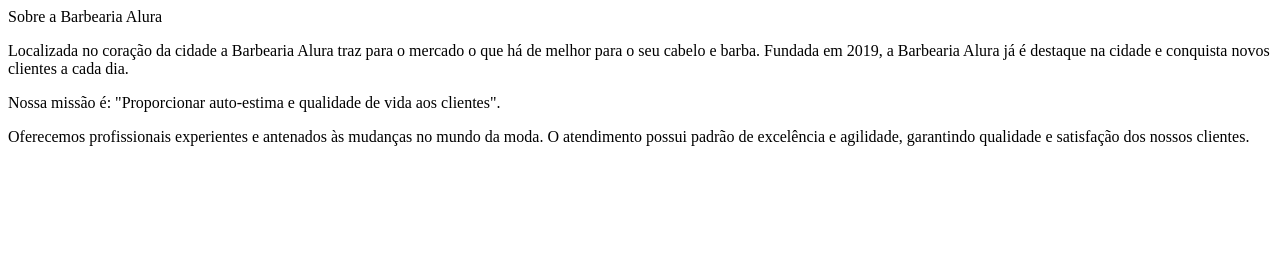
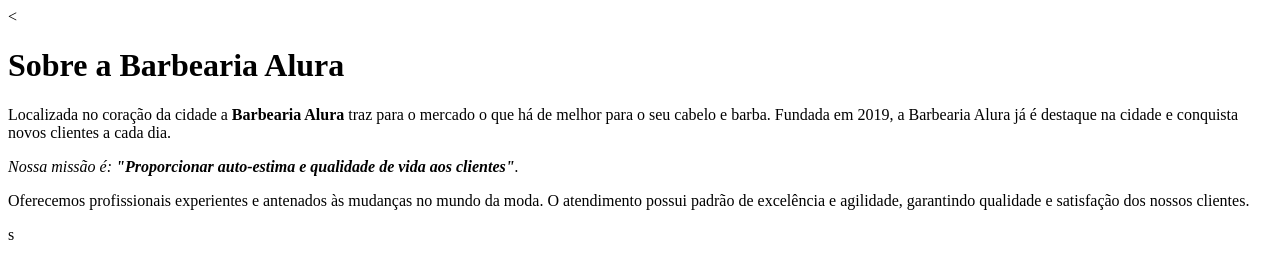
Before and after one commit to maiasabrina/PRIMEIRO-REPOSITORIO, a plain HTML site: page INDEX.HTML in a window 1280 px wide. Drawn offline with Linux system fonts and the light colour scheme.

Commit message:
Add files via upload

```diff
--- a/INDEX.HTML
+++ b/INDEX.HTML
@@ -1,9 +1,19 @@
-Sobre a Barbearia Alura</h1>
+<!DOCTYPE html>
+<html lang="pt-br">
+    <head>
+        <meta charset="UTF-8">
+        <title>Barbearia Alura</title>
+    </head>
+    <body>
+        <
+        <h1>Sobre a Barbearia Alura</h1>
 
-<p>Localizada no coração da cidade a Barbearia Alura traz para o mercado o que há de melhor para o seu cabelo e barba.
-Fundada em 2019, a Barbearia Alura já é destaque na cidade e conquista novos clientes a cada dia.</p>
+        <p>Localizada no coração da cidade a <strong>Barbearia Alura</strong> traz para o mercado o que há de melhor para o seu cabelo e barba.
+        Fundada em 2019, a Barbearia Alura já é destaque na cidade e conquista novos clientes a cada dia.</p>
 
-<p>Nossa missão é: "Proporcionar auto-estima e qualidade de vida aos clientes".</p>
+        <p><em>Nossa missão é: <strong>"Proporcionar auto-estima e qualidade de vida aos clientes"</strong>.</em></p>
 
-<p>Oferecemos profissionais experientes e antenados às mudanças no mundo da moda.
-O atendimento possui padrão de excelência e agilidade, garantindo qualidade e satisfação dos nossos clientes.</p>
+        <p>Oferecemos profissionais experientes e antenados às mudanças no mundo da moda.
+        O atendimento possui padrão de excelência e agilidade, garantindo qualidade e satisfação dos nossos clientes.</p>
+    </body>
+</html>s
```
